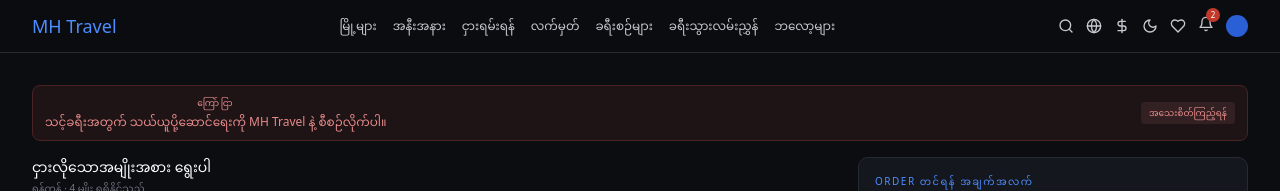
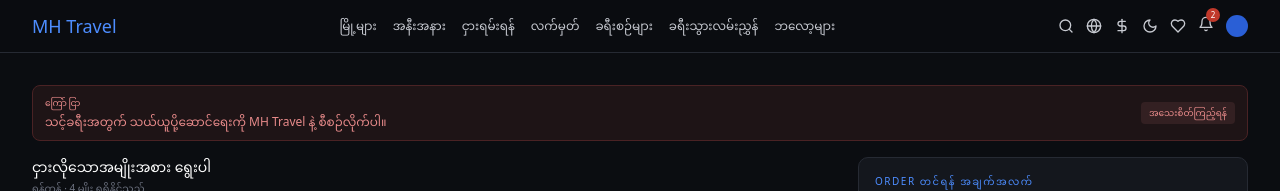
Before and after one commit to mhtravelmm/mhtravelmm, a React (Vite) app: page /rentals in a window 1280 px wide. Shown: the top 191 px of the page. Built offline with nearby package versions, Linux system fonts and the light colour scheme; no server answers.

Commit message:
Show rental advertisement banner

```diff
--- a/src/features/rentals/RentalsPage.tsx
+++ b/src/features/rentals/RentalsPage.tsx
@@ -1,6 +1,5 @@
 import { useMemo, useState } from 'react';
 import { Bike, Car, Check, ChevronRight, Compass, MapPin, Phone, Search, ShipWheel, TentTree, UserRound } from 'lucide-react';
-import { AdSlot } from '../../components/ui/AdSlot';
 import { useCurrency } from '../../lib/currency';
 import { useLanguage } from '../../lib/i18n';
 
@@ -98,7 +97,7 @@ export function RentalsPage() {
   }
 
   return <div className="mx-auto max-w-7xl pb-10 pt-2 sm:pt-5">
-    <AdSlot placement="rentals-top" devPlaceholder={<div className="flex items-center justify-between gap-3"><div><p className="text-[9px] uppercase tracking-[0.18em]">{t('rentals_ad_label')}</p><p className="mt-1 text-xs font-medium">{t('rentals_ad_banner')}</p></div><span className="rounded bg-ad-text/10 px-2 py-1 text-[9px]">{t('rentals_ad_action')}</span></div>} />
+    <section className="flex items-center justify-between gap-3 rounded-lg border border-ad-border bg-ad-bg px-3 py-2.5 text-ad-text" data-ad-placement="rentals-top"><div><p className="text-[9px] uppercase tracking-[0.18em]">{t('rentals_ad_label')}</p><p className="mt-1 text-xs font-medium">{t('rentals_ad_banner')}</p></div><span className="shrink-0 rounded bg-ad-text/10 px-2 py-1 text-[9px]">{t('rentals_ad_action')}</span></section>
     <div className="mt-4 grid gap-4 xl:grid-cols-[1fr_390px]">
       <section>
         <div className="mb-3"><h2 className="text-sm font-medium text-text-primary">{t('rentals_choose_type')}</h2><p className="mt-1 text-[10px] text-text-faint">{city.name[language]} · {availableCategories.length} {t('rentals_available_types')}</p></div>
```
Also changed, not shown: Plan/WORKLOG.md (+1 -0 lines).
